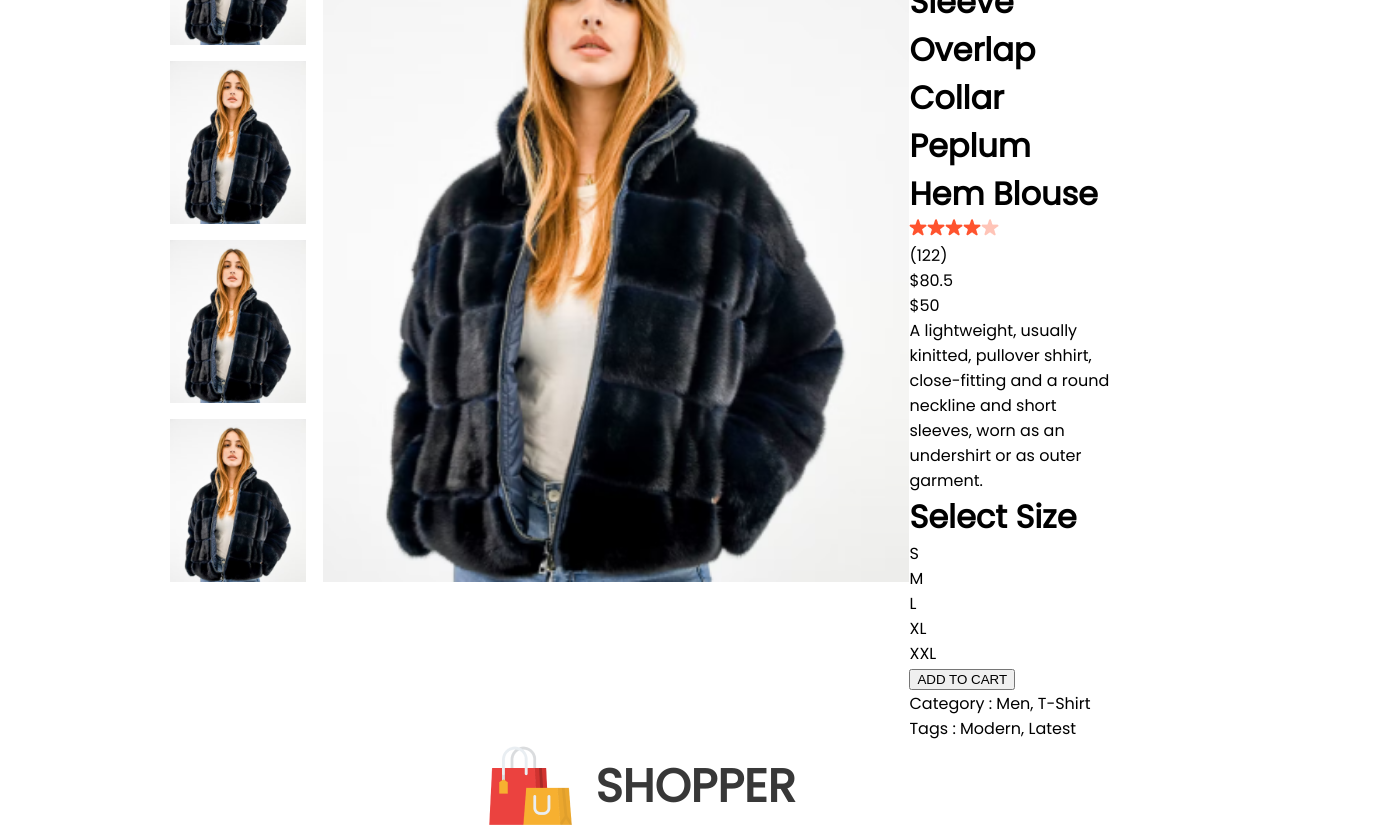
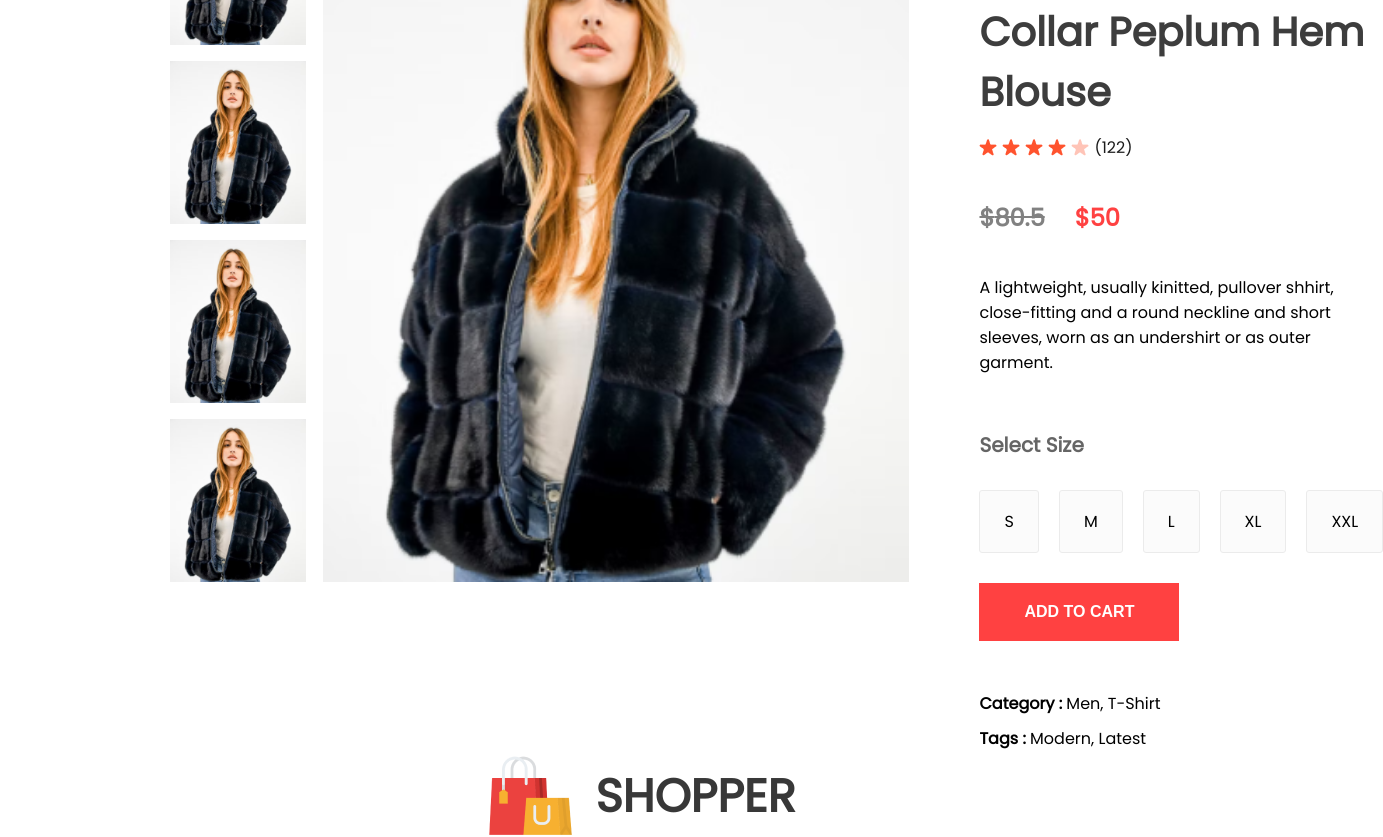
Before and after one commit to Hemant-Mhalsekar/E-Commerce-Website, a React (Create React App) app in the folder frontend/: page /product/1 in a window 1280 px wide. Shown: the part 360-1197 px from the top of the page, 1383 px wide, since content can reach past the window. Built offline with nearby package versions, Linux system fonts and the light colour scheme.

Commit message:
Product display is completed

```diff
--- a/frontend/src/Components/ProductDisplay/ProductDisplay.css
+++ b/frontend/src/Components/ProductDisplay/ProductDisplay.css
@@ -22,3 +22,83 @@
     width: 586px;
     height: 700px;
 }
+
+.productdisplay-right{
+    margin: 0px 70px;
+    display: flex;
+    flex-direction: column;
+}
+
+.productdisplay-right h1{
+    color: #3d3d3d;
+    font-size: 40px;
+    font-weight: 700;
+}
+
+.productdisplay-right-stars{
+    display: flex;
+    align-items: center;
+    margin-top: 13px;
+    gap: 5px;
+    color: #1c1c1c;
+    font-size: 16px;
+}
+
+.productdisplay-right-prices{
+    display: flex;
+    margin: 40px 0px;
+    gap: 30px;
+    font-size: 24px;
+    font-weight: 700;
+}
+
+.productdisplay-right-price-old{
+    color: #818181;
+    text-decoration: line-through;
+}
+
+.productdisplay-right-price-new{
+    color: #ff4141;
+}
+
+.productdisplay-right-size h1{
+    margin-top: 55px;
+    color: #656565;
+    font-size: 20px;
+    font-weight: 600;
+}
+
+.productdisplay-right-sizes{
+    display: flex;
+    margin: 30px 0px;
+    gap: 20px;
+}
+
+.productdisplay-right-sizes div{
+    padding: 18px 24px;
+    background: #fbfbfb;
+    border: 1px solid #ebebeb;
+    border-radius: 3px;
+    cursor: pointer;
+}
+
+.productdisplay-right button{
+    padding: 20px;
+    width: 200px;
+    font-size: 16px;
+    font-weight: 600;
+    color: white;
+    background: #ff4141;
+    margin-bottom: 40px;
+    border: none;
+    outline: none;
+    cursor: pointer;
+}
+
+.productdisplay-right-category{
+    margin-top: 10px;
+}
+
+.productdisplay-right-category span{
+    font-weight: 600;
+}
--- a/frontend/src/Components/ProductDisplay/ProductDisplay.jsx
+++ b/frontend/src/Components/ProductDisplay/ProductDisplay.jsx
@@ -20,7 +20,7 @@ const ProductDisplay = (props) => {
       </div>
       <div className='productdisplay-right'>
         <h1>{product.name}</h1>
-        <div className='productdisplay-right-star'>
+        <div className='productdisplay-right-stars'>
           <img src={star_icon} alt=''/>
           <img src={star_icon} alt=''/>
           <img src={star_icon} alt=''/>
@@ -29,15 +29,15 @@ const ProductDisplay = (props) => {
           <p>(122)</p>
         </div>
         <div className='productdisplay-right-prices'>
-          <div className='productdisplay-right-prices-old'>${product.old_price}</div>
-          <div className='productdisplay-right-prices-new'>${product.new_price}</div>
+          <div className='productdisplay-right-price-old'>${product.old_price}</div>
+          <div className='productdisplay-right-price-new'>${product.new_price}</div>
         </div>
         <div className='productdisplay-right-description'>
           A lightweight, usually kinitted, pullover shhirt, close-fitting and a round neckline and short sleeves, worn as an undershirt or as outer garment.
         </div>
         <div className='productdisplay-right-size'>
           <h1>Select Size</h1>
-          <div className='productdisplay-right-size'>
+          <div className='productdisplay-right-sizes'>
             <div>S</div>
             <div>M</div>
             <div>L</div>
```
